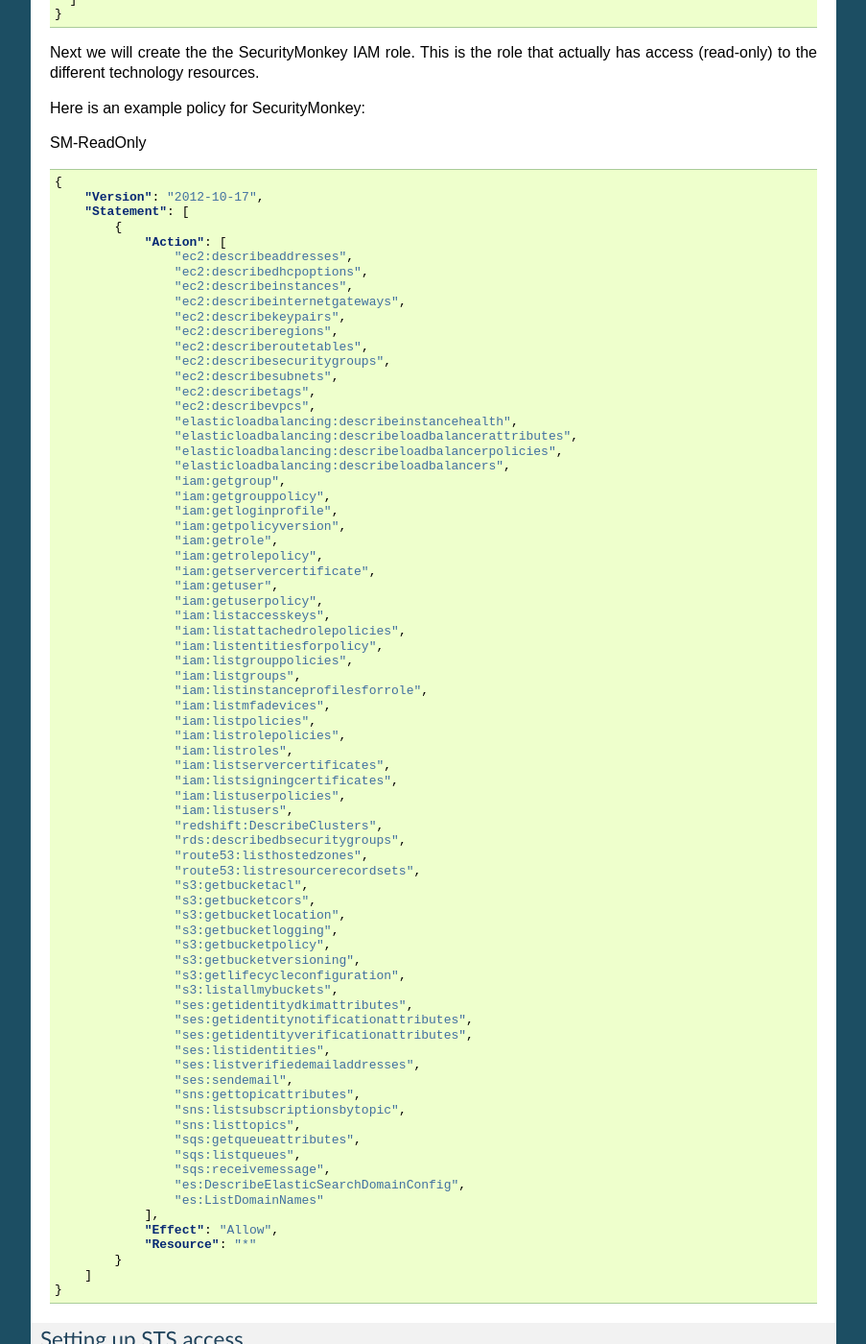
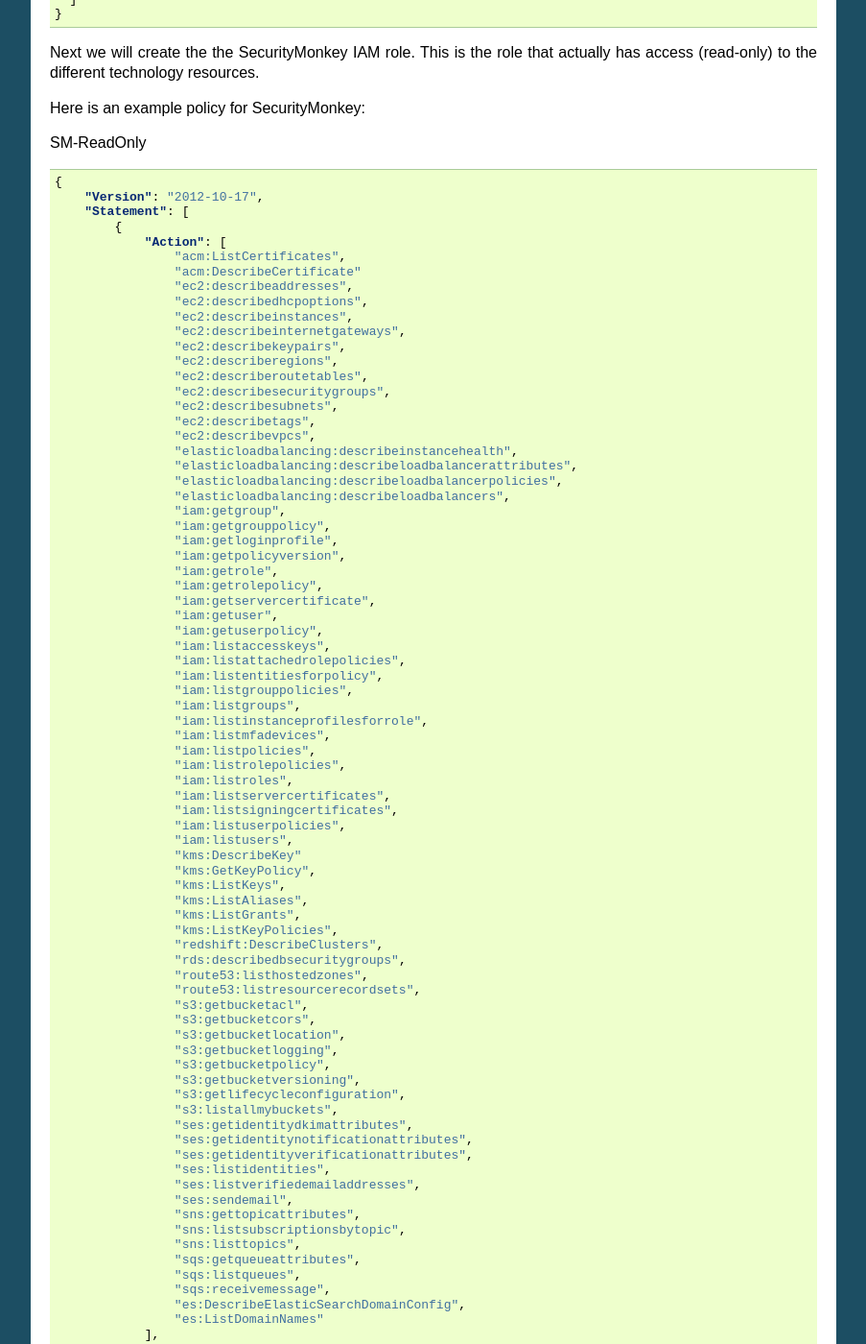
Before and after one commit to Netflix/security_monkey, a Sphinx documentation site: the page built from docs/configuration.rst, in a window 1280 px wide and 1400 px high, scrolled down 1013 px. Shown: the whole window at 96% size, without its empty margins (198-1101 px from the left). Built offline with Sphinx 7.4.7, drawn with Linux system fonts in a browser that asks for light colours; pages that are not in the unit, such as notebooks, are missing from menus.

Commit message:
Adding ACM and KMS permissions to quickstart.rst and configuration.rst

```diff
--- a/docs/configuration.rst
+++ b/docs/configuration.rst
@@ -71,6 +71,8 @@
         "Statement": [
             {
                 "Action": [
+                    "acm:ListCertificates",
+                    "acm:DescribeCertificate"
                     "ec2:describeaddresses",
                     "ec2:describedhcpoptions",
                     "ec2:describeinstances",
@@ -109,6 +111,12 @@
                     "iam:listsigningcertificates",
                     "iam:listuserpolicies",
                     "iam:listusers",
+                    "kms:DescribeKey"
+                    "kms:GetKeyPolicy",
+                    "kms:ListKeys",
+                    "kms:ListAliases",
+                    "kms:ListGrants",
+                    "kms:ListKeyPolicies",
                     "redshift:DescribeClusters",
                     "rds:describedbsecuritygroups",
                     "route53:listhostedzones",
```
Also changed, not shown: docs/quickstart.rst (+8 -0 lines).
